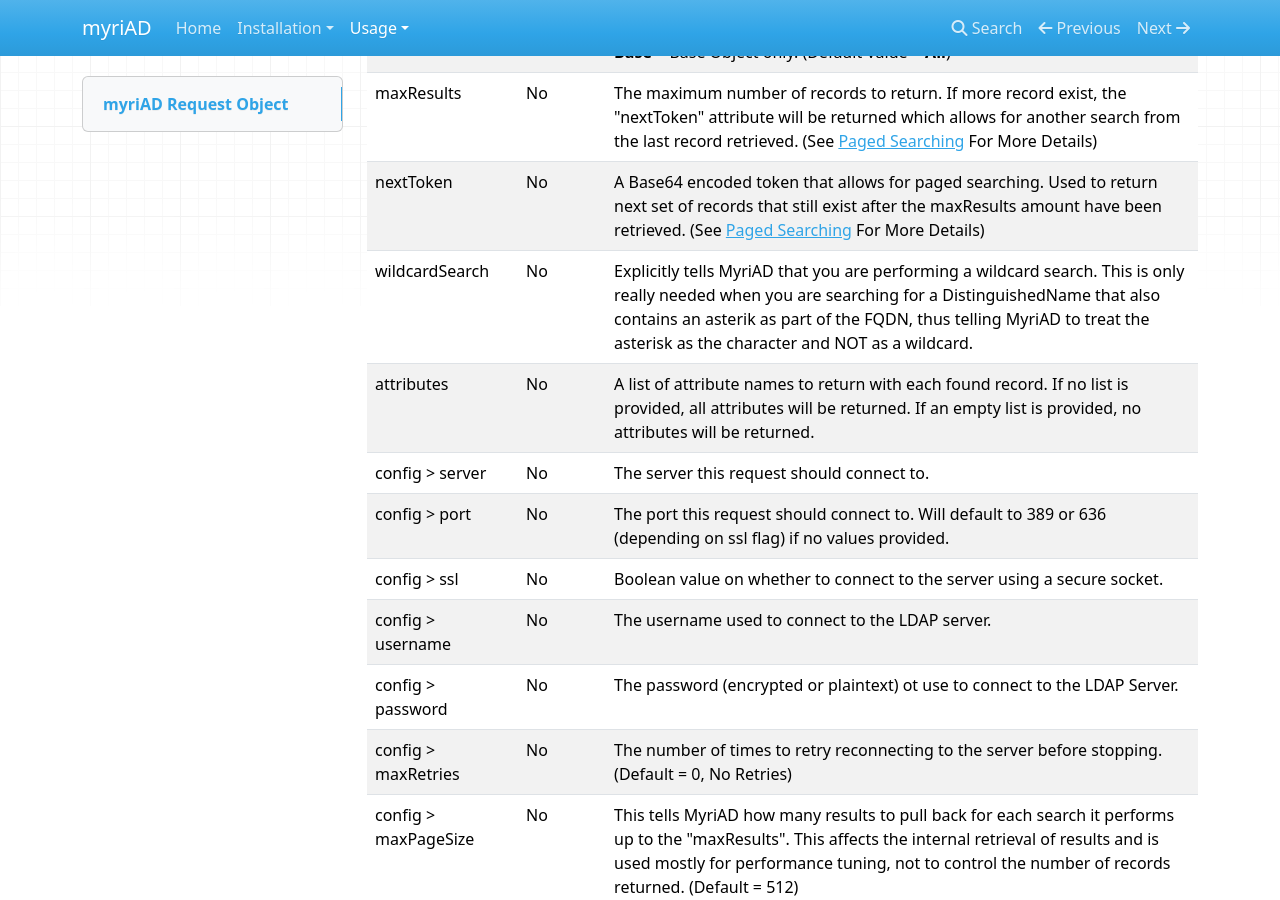
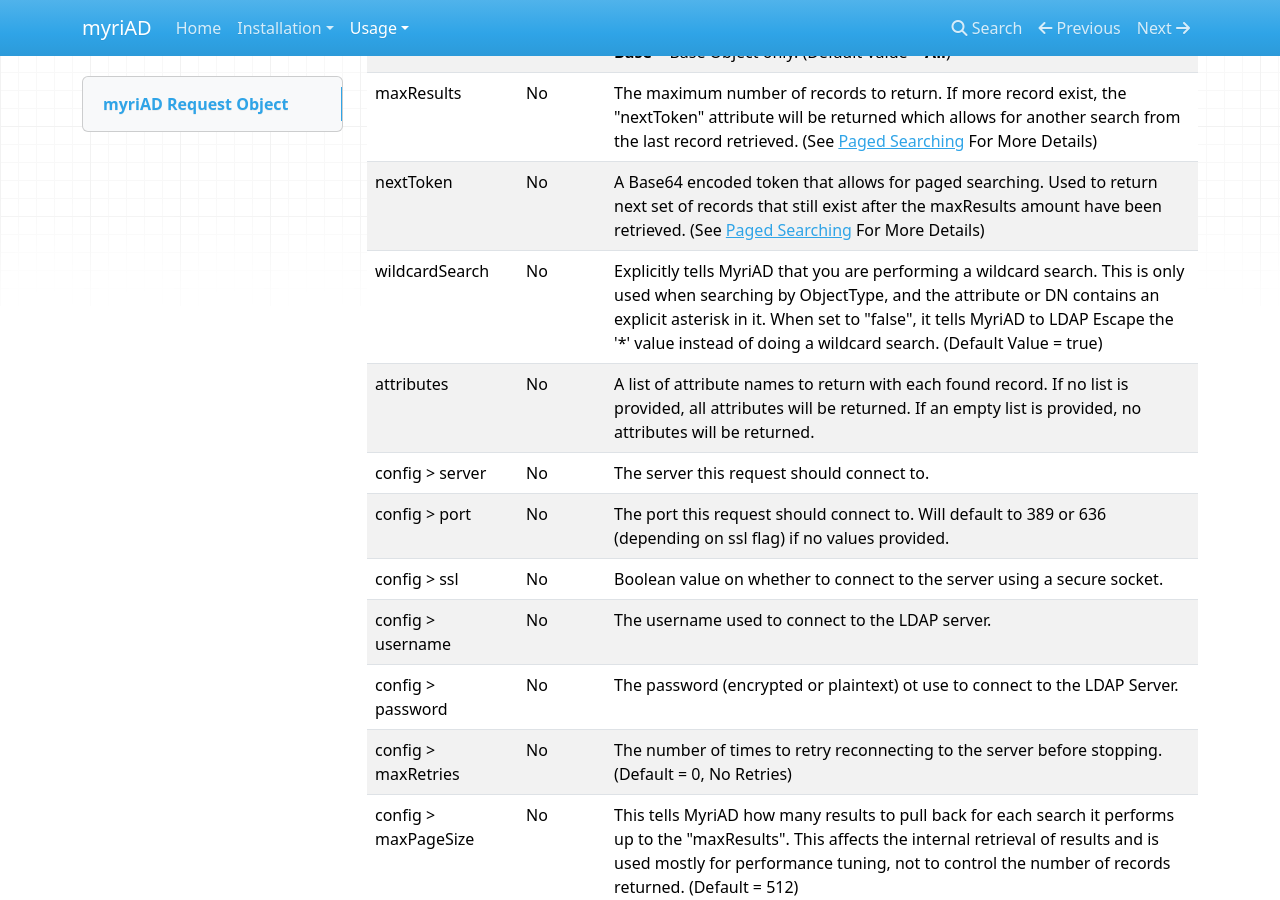
Before and after one commit to SynapseProject/myriad.docs, an MkDocs documentation site: the page built from docs/usage/request.md, in a window 1280 px wide and 900 px high, scrolled down 1289 px. Built offline with MkDocs 1.6.1, drawn with Linux system fonts in a browser that asks for light colours; nearby versions of some CDN libraries; old or Windows-style settings are respelled for this version of MkDocs.

Commit message:
Added more detail for the "wildcardSearch" property.

```diff
--- a/docs/usage/request.md
+++ b/docs/usage/request.md
@@ -52,7 +52,7 @@ The code behind myriAD receives a JSON object as its input.  Whether this is pas
 | searchScope | No | Specifies the depth of the search.  **All** = Base Object and All Entries in its subtree, **One** = Base Object and immediate subordinates of the base object.  **Base** = Base Object only.  (Default Value = **All**)
 | maxResults | No | The maximum number of records to return.  If more record exist, the "nextToken" attribute will be returned which allows for another search from the last record retrieved.  (See [Paged Searching](#paged-searching) For More Details)
 | nextToken | No | A Base64 encoded token that allows for paged searching.  Used to return next set of records that still exist after the maxResults amount have been retrieved. (See [Paged Searching](#paged-searching) For More Details)
-| wildcardSearch | No | Explicitly tells MyriAD that you are performing a wildcard search.  This is only really needed when you are searching for a DistinguishedName that also contains an asterik as part of the FQDN, thus telling MyriAD to treat the asterisk as the character and NOT as a wildcard.
+| wildcardSearch | No | Explicitly tells MyriAD that you are performing a wildcard search.  This is only used when searching by ObjectType, and the attribute or DN contains an explicit asterisk in it.  When set to "false", it tells MyriAD to LDAP Escape the '*' value instead of doing a wildcard search.  (Default Value = true)
 | attributes | No | A list of attribute names to return with each found record.  If no list is provided, all attributes will be returned.  If an empty list is provided, no attributes will be returned.
 | config > server | No | The server this request should connect to.
 | config > port | No | The port this request should connect to.  Will default to 389 or 636 (depending on ssl flag) if no values provided.
```
